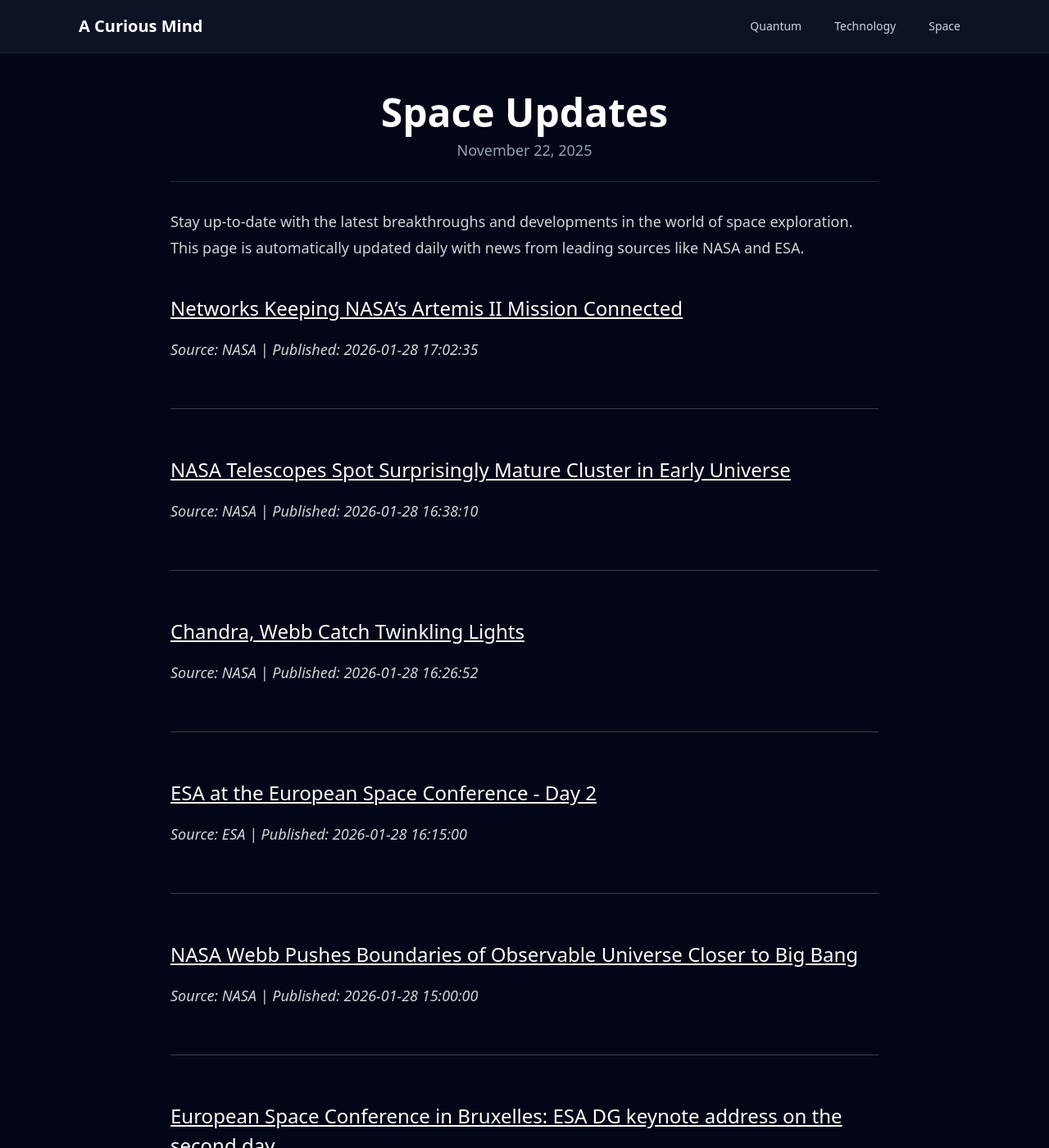
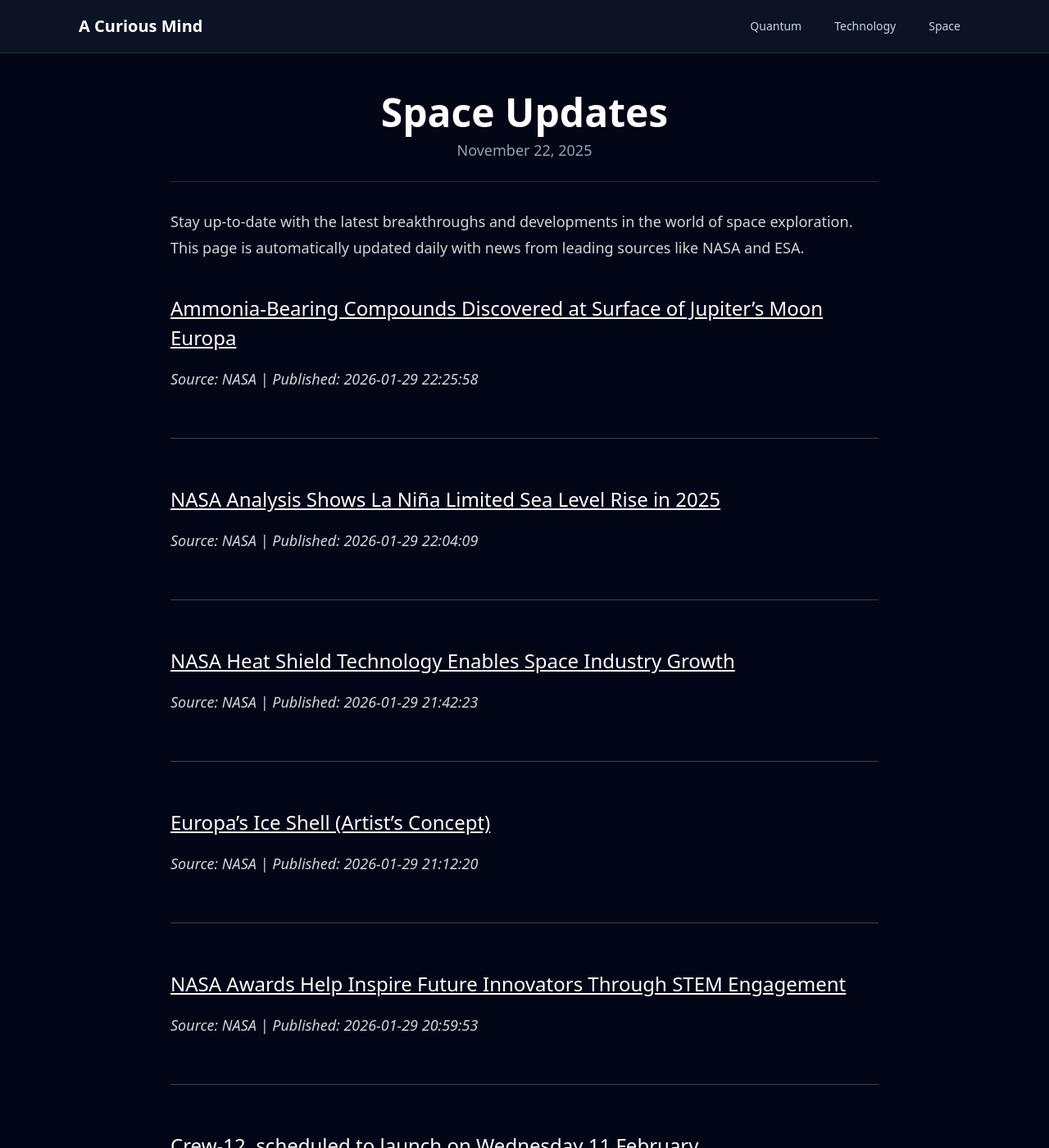
Before and after one commit to onehl7/onehl7.github.io, a Jekyll site: the page built from _posts/2025-11-22-space-updates.md, in a window 1280 px wide and 1400 px high. Shown: the whole window at 82% size. Built offline with Jekyll 4.4.1, drawn with Linux system fonts in a browser that asks for light colours; nearby versions of some CDN libraries; some of the changed text lies outside the part shown.

Commit message:
Update space news data

```diff
--- a/_data/space_news.json
+++ b/_data/space_news.json
@@ -1,21 +1,39 @@
 [
   {
     "source": "NASA",
-    "title": "Networks Keeping NASA\u2019s Artemis II Mission Connected",
-    "link": "https://www.nasa.gov/missions/artemis/networks-keeping-nasas-artemis-ii-mission-connected/",
-    "published": "2026-01-28 17:02:35"
+    "title": "Ammonia-Bearing Compounds Discovered at Surface of Jupiter\u2019s Moon Europa",
+    "link": "https://science.nasa.gov/photojournal/ammonia-bearing-compounds-discovered-at-surface-of-jupiters-moon-europa/",
+    "published": "2026-01-29 22:25:58"
   },
   {
     "source": "NASA",
-    "title": "NASA Telescopes Spot Surprisingly Mature Cluster in Early Universe",
-    "link": "https://www.nasa.gov/missions/chandra/nasa-telescopes-spot-surprisingly-mature-cluster-in-early-universe/",
-    "published": "2026-01-28 16:38:10"
+    "title": "NASA Analysis Shows La Ni\u00f1a Limited Sea Level Rise in 2025",
+    "link": "https://science.nasa.gov/photojournal/nasa-analysis-shows-la-nina-limited-sea-level-rise-in-2025/",
+    "published": "2026-01-29 22:04:09"
   },
   {
     "source": "NASA",
-    "title": "Chandra, Webb Catch Twinkling Lights",
-    "link": "https://www.nasa.gov/image-article/chandra-webb-catch-twinkling-lights/",
-    "published": "2026-01-28 16:26:52"
+    "title": "NASA Heat Shield Technology Enables Space Industry Growth",
+    "link": "https://www.nasa.gov/directorates/stmd/nasa-heat-shield-technology-enables-space-industry-growth/",
+    "published": "2026-01-29 21:42:23"
+  },
+  {
+    "source": "NASA",
+    "title": "Europa\u2019s Ice Shell (Artist\u2019s Concept)",
+    "link": "https://science.nasa.gov/photojournal/europas-ice-shell-artists-concept/",
+    "published": "2026-01-29 21:12:20"
+  },
+  {
+    "source": "NASA",
+    "title": "NASA Awards Help Inspire Future Innovators Through STEM Engagement",
+    "link": "https://www.nasa.gov/news-release/nasa-awards-help-inspire-future-innovators-through-stem-engagement/",
+    "published": "2026-01-29 20:59:53"
+  },
+  {
+    "source": "ESA",
+    "title": "Crew-12, scheduled to launch on Wednesday 11 February",
+    "link": "https://www.esa.int/Science_Exploration/Human_and_Robotic_Exploration/Crew-12_scheduled_to_launch_on_Wednesday_11_February",
+    "published": "2026-01-29 08:24:00"
   },
   {
     "source": "ESA",
@@ -24,22 +42,10 @@
     "published": "2026-01-28 16:15:00"
   },
   {
-    "source": "NASA",
-    "title": "NASA Webb Pushes Boundaries of Observable Universe Closer to Big Bang",
-    "link": "https://science.nasa.gov/missions/webb/nasa-webb-pushes-boundaries-of-observable-universe-closer-to-big-bang/",
-    "published": "2026-01-28 15:00:00"
-  },
-  {
     "source": "ESA",
     "title": "European Space Conference in Bruxelles: ESA DG keynote address on the second day",
     "link": "https://www.esa.int/ESA_Multimedia/Videos/2026/01/European_Space_Conference_in_Bruxelles_ESA_DG_keynote_address_on_the_second_day",
     "published": "2026-01-28 12:30:00"
-  },
-  {
-    "source": "NASA",
-    "title": "Snow Buries the U.S. Interior\u00a0and East",
-    "link": "https://science.nasa.gov/earth/earth-observatory/snow-buries-the-u-s-interior-and-east/",
-    "published": "2026-01-28 05:01:00"
   },
   {
     "source": "ESA",
@@ -49,12 +55,6 @@
   },
   {
     "source": "ESA",
-    "title": "European Space Conference in Bruxelles: ESA DG keynote address",
-    "link": "https://www.esa.int/ESA_Multimedia/Videos/2026/01/European_Space_Conference_in_Bruxelles_ESA_DG_keynote_address",
-    "published": "2026-01-27 15:00:00"
-  },
-  {
-    "source": "ESA",
     "title": "\u03b5psilon",
     "link": "https://www.esa.int/Science_Exploration/Human_and_Robotic_Exploration/epsilon",
     "published": "2026-01-21 12:54:00"
```
